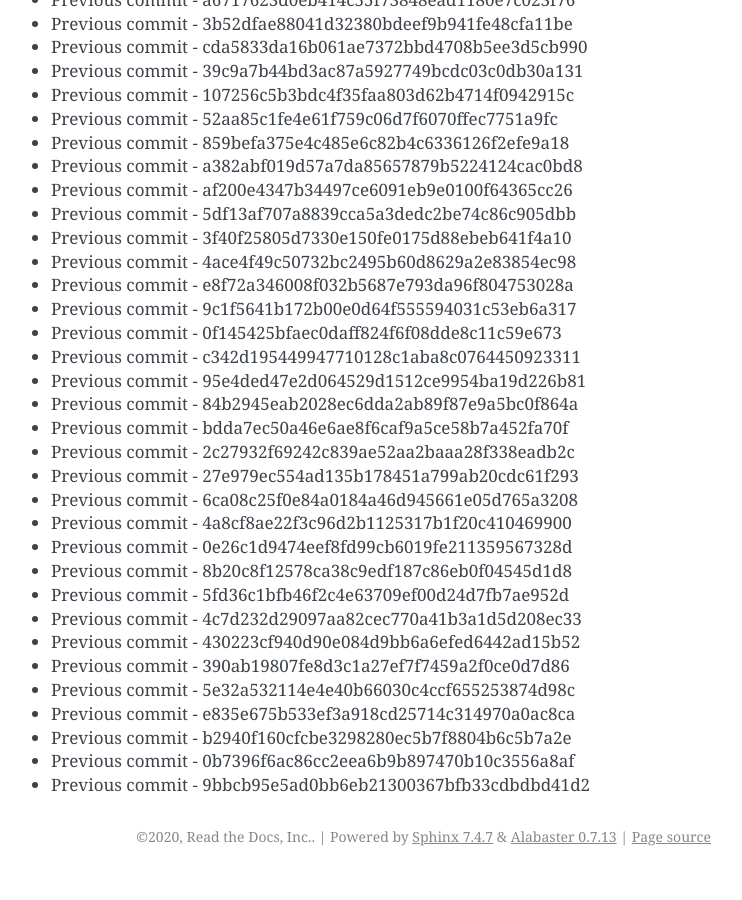
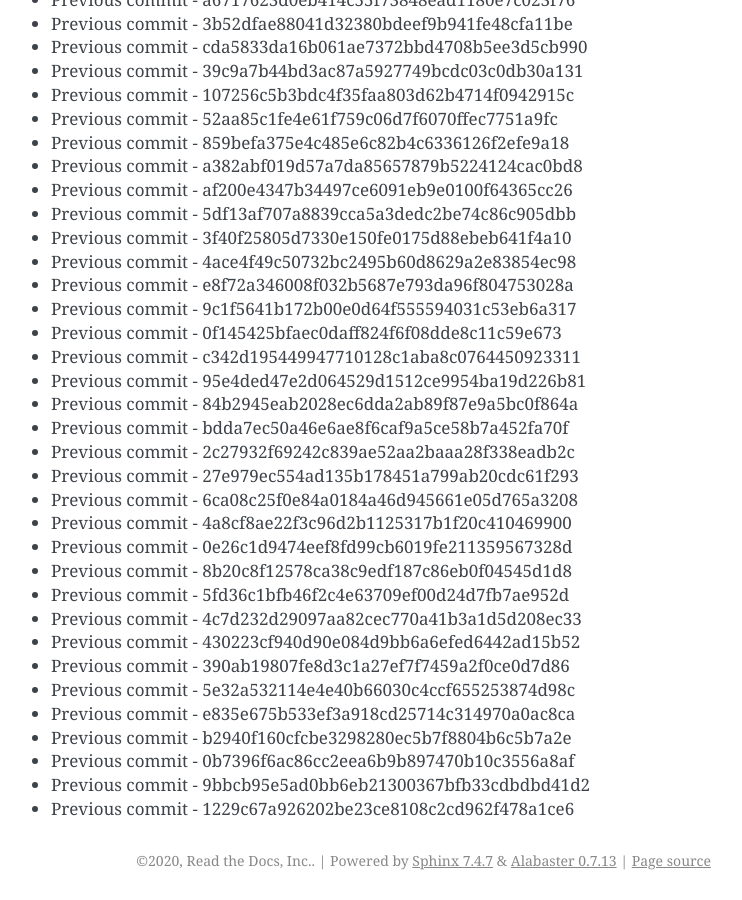
Before and after one commit to readthedocs/rtd-git-stresstest, a Sphinx documentation site: the page built from docs/updates.rst, in a window 1280 px wide and 900 px high, scrolled down 62242 px. Shown: the whole window, without its empty margins (399-1141 px from the left). Built offline with Sphinx 7.4.7, drawn with Linux system fonts in a browser that asks for light colours; before the commit the page ends 63118 px from its top, so only the background shows below that.

Commit message:
Generating commit from previous: 1229c67a926202be23ce8108c2cd962f478a1ce6

```diff
--- a/docs/updates.rst
+++ b/docs/updates.rst
@@ -2647,3 +2647,4 @@ It can be tested for any performance characteristics.
 * Previous commit - b2940f160cfcbe3298280ec5b7f8804b6c5b7a2e
 * Previous commit - 0b7396f6ac86cc2eea6b9b897470b10c3556a8af
 * Previous commit - 9bbcb95e5ad0bb6eb21300367bfb33cdbdbd41d2
+* Previous commit - 1229c67a926202be23ce8108c2cd962f478a1ce6
```
